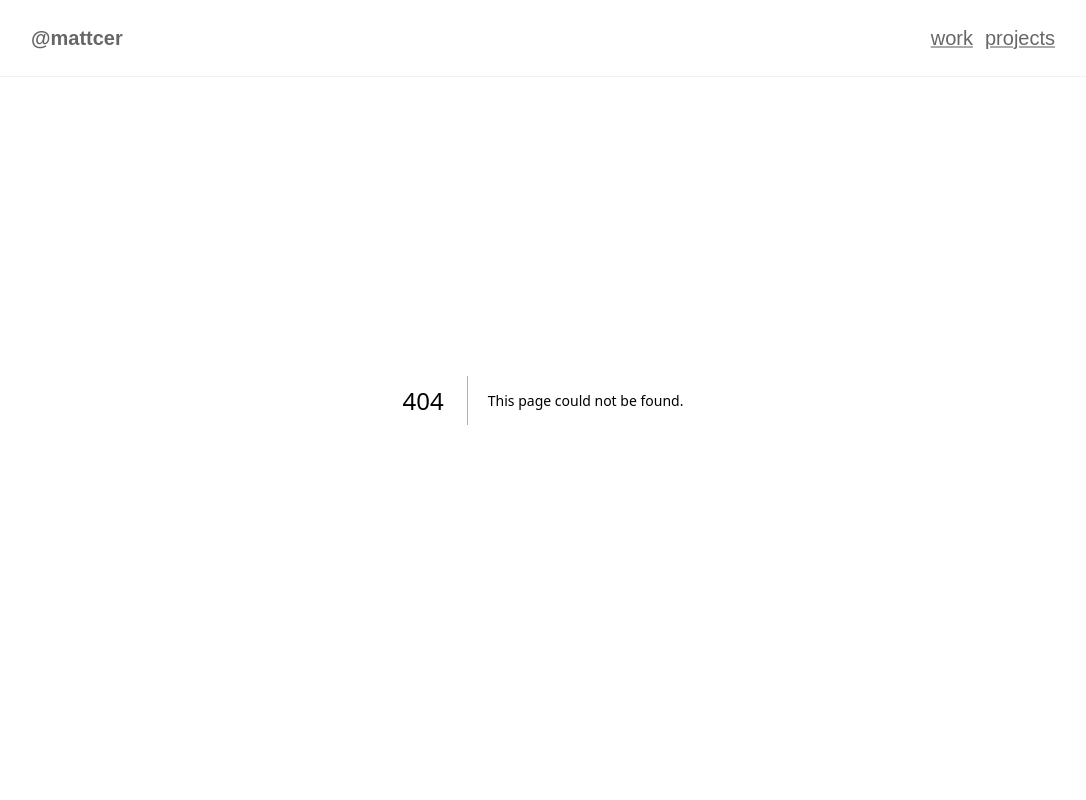
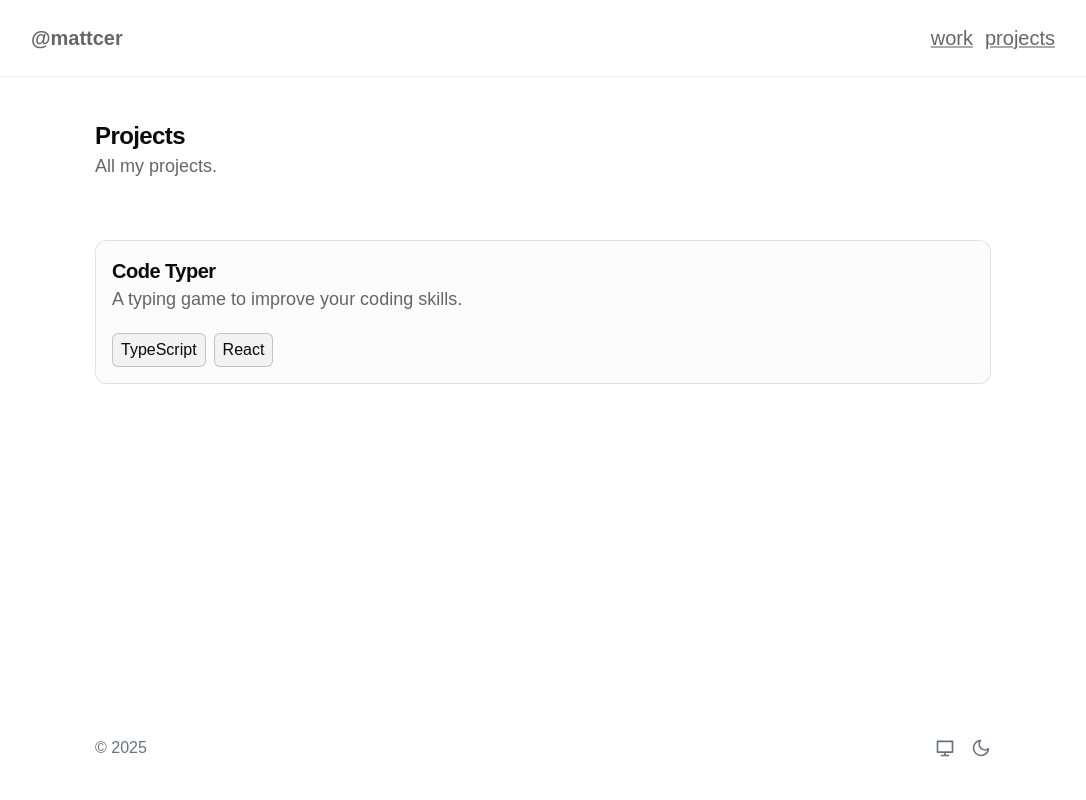
Before and after one commit to mattiacerutti/portfolio, a Next.js app: page /projects in a window 1280 px wide. Before the commit this address had no page. Shown: the top 800 px of the page, without its empty margins (97-1183 px from the left). Built offline with nearby package versions, Linux system fonts and the light colour scheme.

Commit message:
feat: add basic projects page and project card

```diff
--- /dev/null
+++ b/src/app/projects/layout.tsx
@@ -0,0 +1,11 @@
+export default function RootLayout({
+  children,
+}: Readonly<{
+  children: React.ReactNode;
+}>) {
+  return (
+    <div className="w-full max-w-4xl mt-30">
+      {children}
+    </div>
+  );
+}
--- /dev/null
+++ b/src/app/projects/page.tsx
@@ -0,0 +1,23 @@
+import React from "react";
+import H3 from "@/components/typography/h3";
+import VerticalReveal from "@/components/animations/vertical-reveal";
+import P from "@/components/typography/p";
+import ProjectCard from "@/components/projects/project-card";
+
+export default function Projects() {
+  const baseDelay = 0.15;
+
+  return (
+    <div className="flex flex-col gap-15">
+      <VerticalReveal>
+        <H3>Projects</H3>
+        <P className="text-[var(--muted-foreground)]">All my projects.</P>
+      </VerticalReveal>
+      <div className="flex flex-col gap-10">
+        <VerticalReveal delay={baseDelay * 1} className="w-full">
+          <ProjectCard id={"code-typer"} title={"Code Typer"} description={"A typing game to improve your coding skills."} technologies={["TypeScript", "React"]} />
+        </VerticalReveal>
+      </div>
+    </div>
+  );
+}
--- /dev/null
+++ b/src/components/projects/project-card.tsx
@@ -0,0 +1,35 @@
+import Link from "next/link";
+import React from "react";
+import H4 from "../typography/h4";
+import P from "../typography/p";
+
+interface IProjectCardProps {
+  id: string;
+  title: string;
+  description: string;
+  technologies: string[];
+}
+
+function ProjectCard(props: IProjectCardProps) {
+  const {id, title, description, technologies} = props;
+
+  return (
+    <Link href={`/projects/${id}`} className="cursor-pointer">
+      <div className="p-4 rounded-xl border-[0.08rem] border-[var(--foreground)]/10 bg-[var(--foreground)]/1 hover:bg-[var(--foreground)]/4 transition-colors duration-400">
+        <H4>{title}</H4>
+        <P className="text-[var(--muted-foreground)] font-extralight">{description}</P>
+        {technologies && (
+          <div className="flex flex-wrap gap-2 mt-5">
+            {technologies.map((tech, index) => (
+              <div key={index} className="rounded-md bg-[var(--foreground)]/4 border border-[var(--foreground)]/20 px-2 py-1">
+                {tech}
+              </div>
+            ))}
+          </div>
+        )}
+      </div>
+    </Link>
+  );
+}
+
+export default ProjectCard;
```
